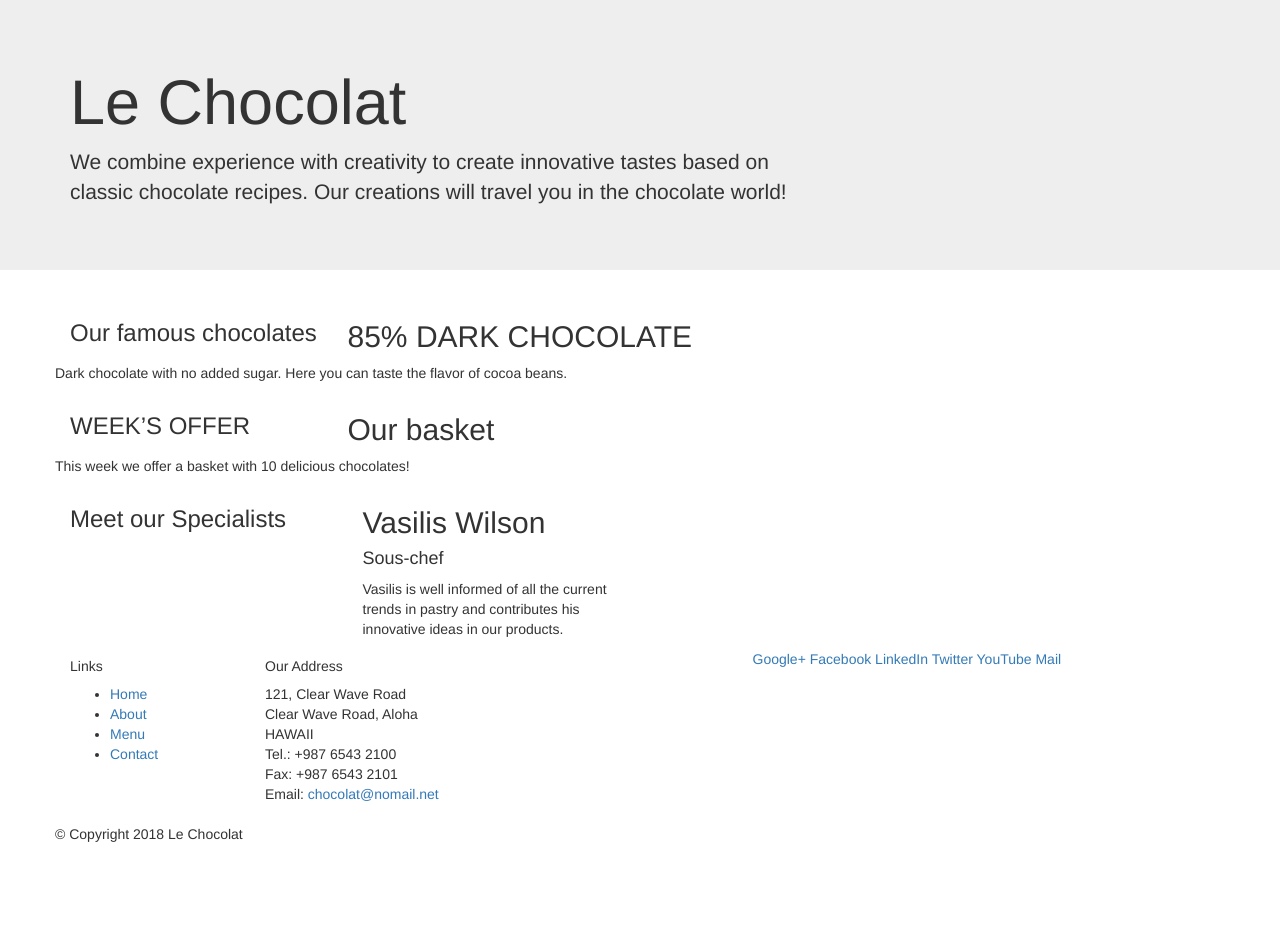
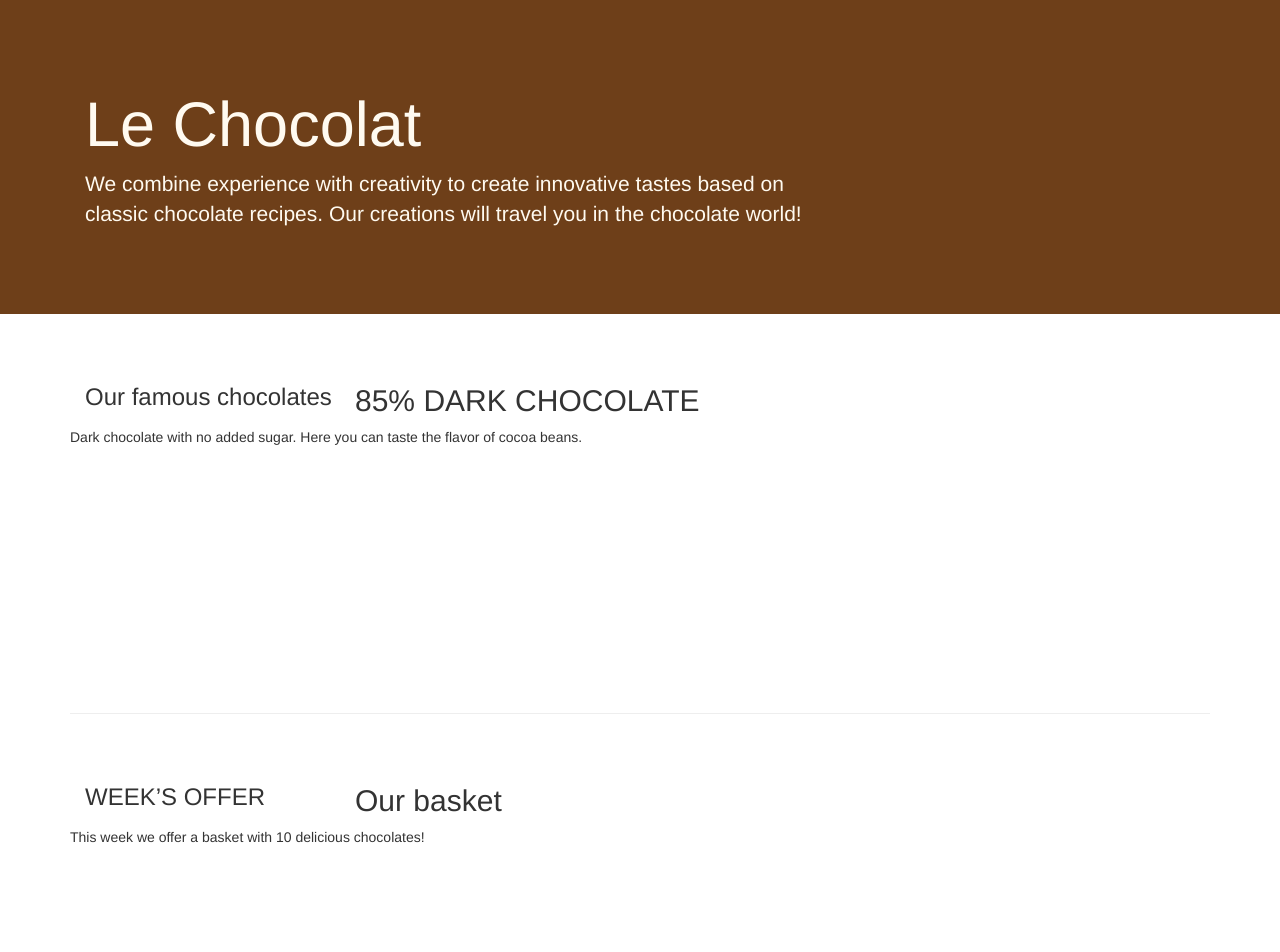
Before and after one commit to Hariskapa/leChocolat, a plain HTML site: page index.html in a window 1280 px wide. Shown: the top 952 px of the page. Before the commit the page ends 854 px from the top, so only its background shows below. Drawn offline with nearby package versions, Linux system fonts and the light colour scheme.

Commit message:
Bootstrap part2

```diff
--- /dev/null
+++ b/css/styles.css
@@ -0,0 +1,26 @@
+.row-header{
+    margin:0px auto;
+    padding:0px;
+}
+.row-content {
+    margin:0px auto;
+    padding: 50px 0px 50px 0px;
+    border-bottom: 1px ridge;
+    min-height:400px;
+}
+.footer{
+    background-color: #dbb08d;
+    margin:0px auto;
+    padding: 20px 0px 20px 0px;
+}
+.jumbotron {
+    padding:70px 30px 70px 30px;
+    margin:0px auto;
+    background: #6E3F19;
+    color:floralwhite;
+}
+address{
+    font-size:80%;
+    margin:0px;
+    color:#0f0f0f;
+}
--- a/index.html
+++ b/index.html
@@ -8,6 +8,7 @@
     <meta http-equiv="x-ua-compatible" content="ie=edge">
     <!-- Bootstrap CSS -->
     <link rel="stylesheet" href="node_modules/bootstrap/dist/css/bootstrap.min.css">
+    <link href="css/styles.css" rel="stylesheet">
     <title>Le Chocolat</title>
 </head>
 
@@ -15,10 +16,11 @@
 
     <header class="jumbotron">
         <div class="container">
-            <div class="row">
+            <div class="row row-header">
                 <div class="col-12 col-sm-8">
                     <h1>Le Chocolat</h1>
-                    <p>We combine experience with creativity to create innovative tastes based on classic chocolate recipes. Our creations will travel you in the chocolate world!</p>
+                    <p>We combine experience with creativity to create innovative tastes based on classic chocolate
+                        recipes. Our creations will travel you in the chocolate world!</p>
                 </div>
                 <div class="col col-sm">
                 </div>
@@ -27,7 +29,7 @@
     </header>
 
     <div class="container">
-        <div class="row">
+        <div class="row flex-row-reverse row-content align-items-center">
             <div class="col-sm-4 col-md-3">
                 <h3>Our famous chocolates</h3>
             </div>
@@ -38,7 +40,7 @@
         </div>
 
 
-        <div class="row">
+        <div class="row row-content align-items-center">
             <div class="col-sm-4 col-md-3">
                 <h3>WEEK’S OFFER</h3>
             </div>
@@ -48,24 +50,25 @@
             </div>
         </div>
 
-        <div class="row">
+        <div class="row flex-row-reverse row-content align-items-center">
             <div class="col-sm-4 col-md-3">
-                <h3>Meet our  Specialists</h3>
+                <h3>Meet our Specialists</h3>
             </div>
             <div class="col-sm-4 col-md-3">
                 <h2>Vasilis Wilson </h2>
                 <h4>Sous-chef</h4>
-                <p>Vasilis is well informed of all the current trends in pastry and contributes his innovative ideas in our products.</p>
+                <p>Vasilis is well informed of all the current trends in pastry and contributes his innovative ideas in
+                    our products.</p>
             </div>
         </div>
     </div>
 
-    <footer >
+    <footer class="footer">
         <div class="container">
             <div class="row">
                 <div class="col-5 offset-1 col-sm-2">
                     <h5>Links</h5>
-                    <ul>
+                    <ul class="list-unstyled">
                         <li><a href="#">Home</a></li>
                         <li><a href="#">About</a></li>
                         <li><a href="#">Menu</a></li>
@@ -83,8 +86,8 @@
                         Email: <a href="mailto:chocolat@nomail.net">chocolat@nomail.net</a>
                     </address>
                 </div>
-                <div class="col col-sm-4">
-                    <div class="col-auto">
+                <div  class="col col-sm-4 align-self-center">
+                    <div style="text-align:center" class="col-auto">
                         <a href="http://google.com/+">Google+</a>
                         <a href="http://www.facebook.com/profile.php?id=">Facebook</a>
                         <a href="http://www.linkedin.com/in/">LinkedIn</a>
@@ -94,8 +97,8 @@
                     </div>
                 </div>
             </div>
-           <div class="row">
-                <div>
+            <div class="row justify-content-center">
+                <div class="row justify-content-center">
                     <p> &copy; Copyright 2018 Le Chocolat</p>
                 </div>
             </div>
```
Lines whose indentation alone changed are shown as unchanged.
